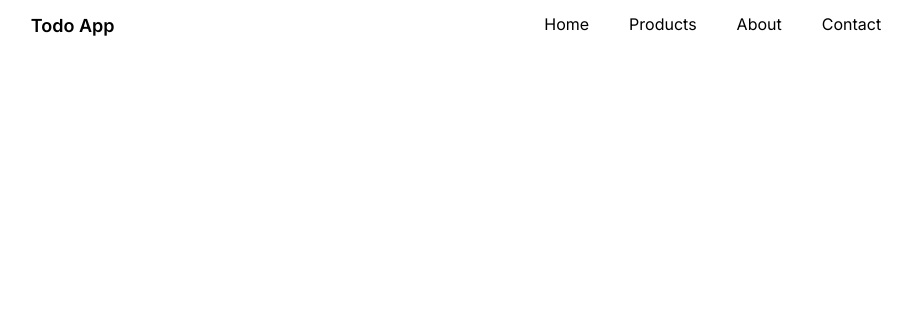
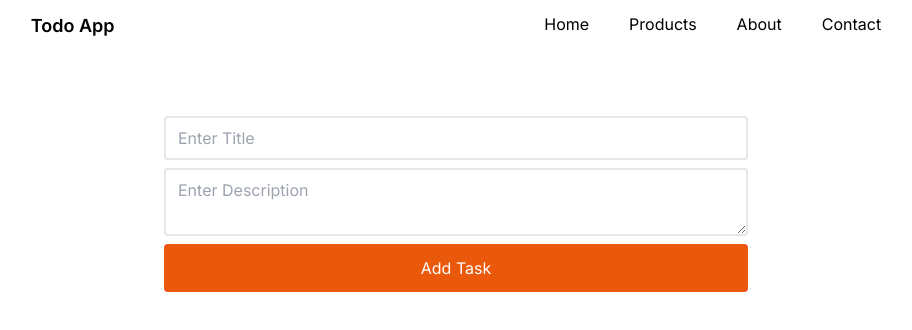
Before and after one commit to shahenwaz/todo-next-app, a Next.js app: page / in a window 1280 px wide. Shown: the top 330 px of the page, without its empty margins (184-1096 px from the left). Built offline with nearby package versions, Linux system fonts and the light colour scheme.

Commit message:
Form UI design added

```diff
--- a/app/page.js
+++ b/app/page.js
@@ -1,3 +1,25 @@
 export default function Home() {
-  return <></>;
+  return (
+    <>
+      <form className="flex items-start flex-col gap-2 w-[80%] max-w-[600px] mt-16 px-2 mx-auto">
+        <input
+          type="text"
+          name="title"
+          placeholder="Enter Title"
+          className="px-3 py-2 border-2 w-full rounded"
+        />
+        <textarea
+          name="description"
+          placeholder="Enter Description"
+          className="px-3 py-2 border-2 rounded w-full"
+        ></textarea>
+        <button
+          type="submit"
+          className="bg-orange-600 py-3 px-11 text-white w-full rounded"
+        >
+          Add Task
+        </button>
+      </form>
+    </>
+  );
 }
```
